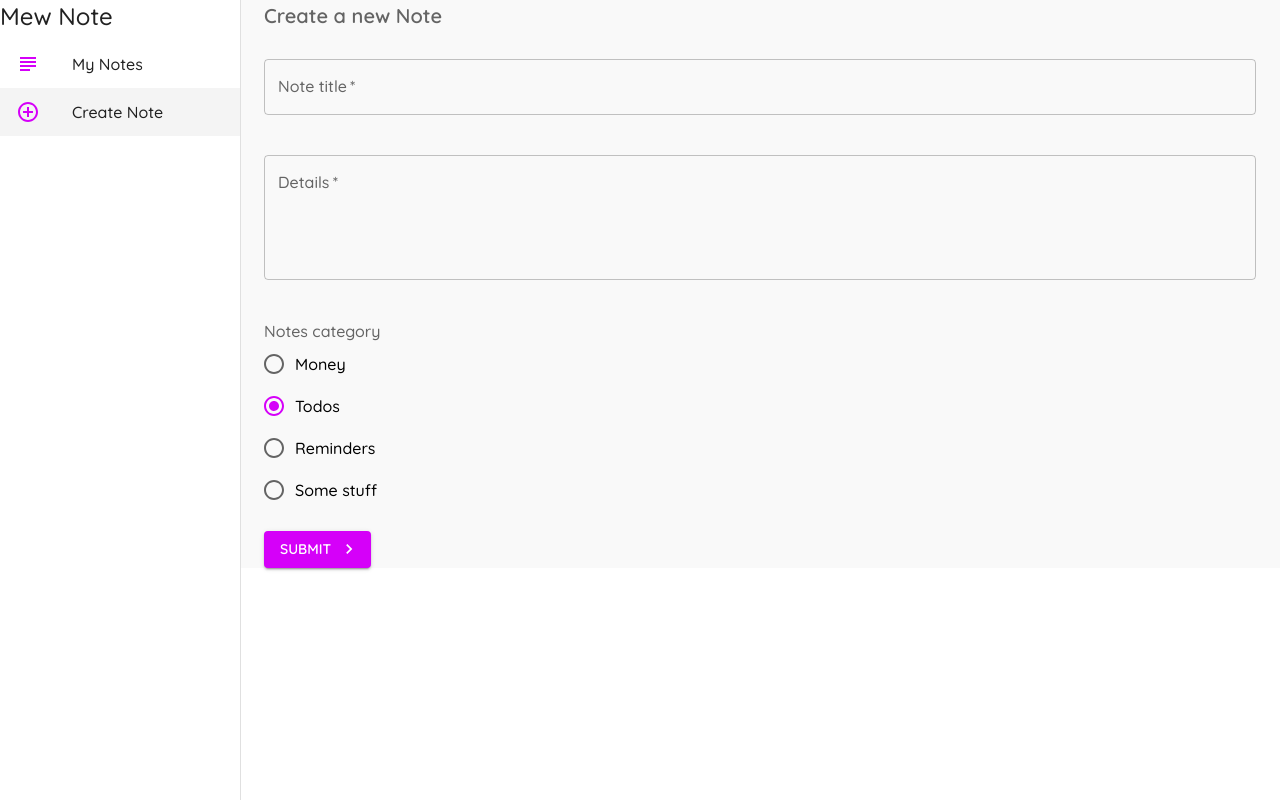
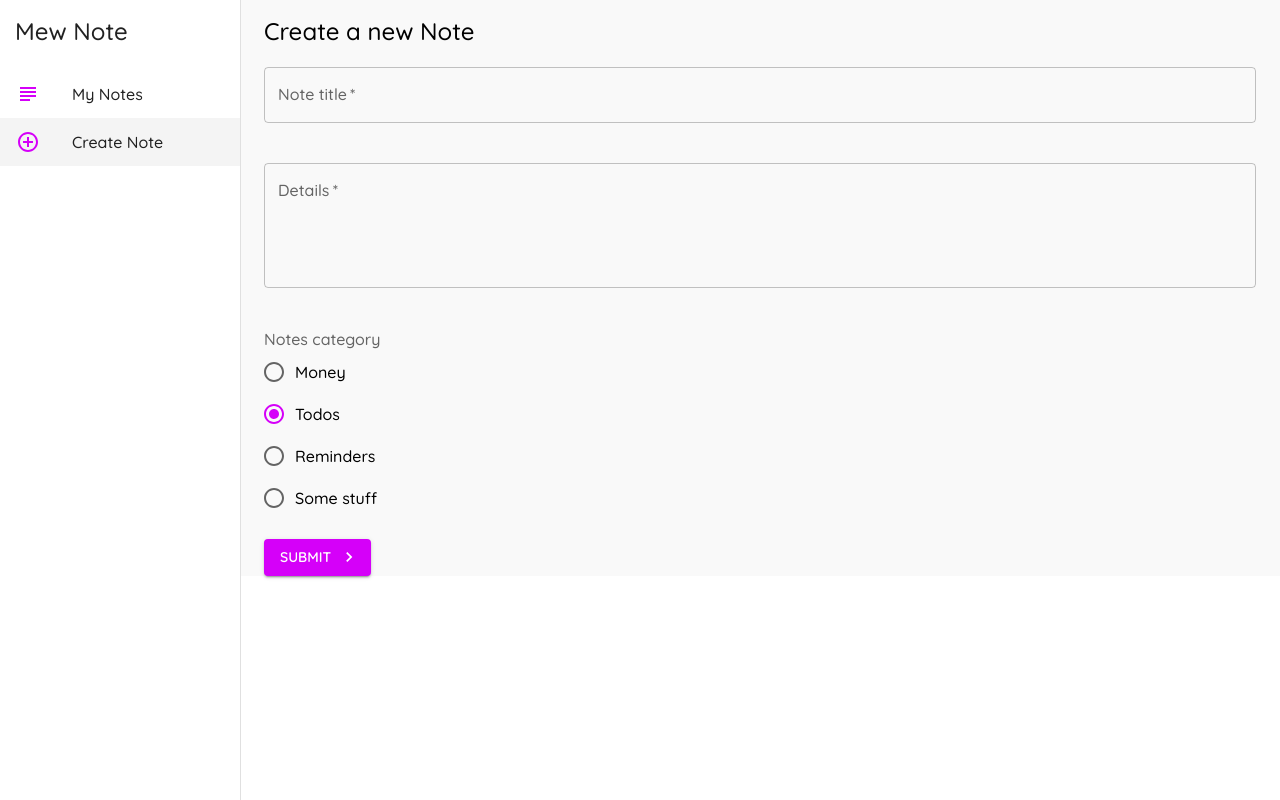
Before and after one commit to Mayamee/Notes, a React (Create React App) app: page /create in a window 1280 px wide. Built offline with nearby package versions, Linux system fonts and the light colour scheme.

Commit message:
external theme control

```diff
--- a/src/App.tsx
+++ b/src/App.tsx
@@ -1,25 +1,9 @@
 import { Routes, Route } from "react-router-dom";
-import { ThemeProvider, createTheme } from "@mui/material";
+import { ThemeProvider } from "@mui/material";
 import Create from "./pages/Create/Create";
 import Notes from "./pages/Notes/Notes";
-import { purple } from "@mui/material/colors";
 import Layout from "./hoc/Layout/Layout";
-
-const theme = createTheme({
-  palette: {
-    primary: {
-      main: "#fefefe",
-    },
-    secondary: purple,
-  },
-  typography: {
-    fontFamily: "Quicksand",
-    fontWeightLight: 400,
-    fontWeightRegular: 500,
-    fontWeightMedium: 600,
-    fontWeightBold: 700,
-  },
-});
+import theme from "./theme/themeSettings";
 
 function App() {
   return (
--- a/src/hoc/Layout/Layout.tsx
+++ b/src/hoc/Layout/Layout.tsx
@@ -1,3 +1,4 @@
+import { Theme } from "@mui/material/styles";
 import { FunctionComponent } from "react";
 import {
   Box,
@@ -11,16 +12,16 @@ import {
 import { AddCircleOutline, SubjectOutlined } from "@mui/icons-material";
 import IMenuItem from "../../models/IMenuItem";
 import { useLocation, useNavigate } from "react-router-dom";
+import { useTheme } from "@emotion/react";
 
 interface LayoutProps {
   children?: React.ReactNode;
 }
 
-const drawerWidth = 240;
-
 const Layout: FunctionComponent<LayoutProps> = ({ children }) => {
   const navigate = useNavigate();
   const location = useLocation();
+  const theme = useTheme() as Theme;
 
   const menuItems: IMenuItem[] = [
     {
@@ -42,7 +43,7 @@ const Layout: FunctionComponent<LayoutProps> = ({ children }) => {
       component="div"
       className="wrapper"
       sx={{
-        height: "100vh",
+        height: theme.layout.wrapperHeight,
       }}
     >
       <Box
@@ -55,12 +56,19 @@ const Layout: FunctionComponent<LayoutProps> = ({ children }) => {
           variant="permanent"
           anchor="left"
           sx={{
-            width: drawerWidth,
+            width: theme.layout.drawer.width,
             flexShrink: 0,
-            "& .MuiDrawer-paper": { width: drawerWidth },
+            "& .MuiDrawer-paper": { width: theme.layout.drawer.width },
           }}
         >
-          <Typography variant="h5" component="h3">
+          <Typography
+            sx={{
+              padding: theme.layout.drawer.heading.padding,
+              textAlign: theme.layout.drawer.heading.textAlign,
+            }}
+            variant="h5"
+            component="h3"
+          >
             Mew Note
           </Typography>
 
@@ -71,7 +79,9 @@ const Layout: FunctionComponent<LayoutProps> = ({ children }) => {
               <ListItemButton
                 sx={{
                   background:
-                    item.path === location.pathname ? "#f4f4f4" : null,
+                    item.path === location.pathname
+                      ? theme.layout.drawer.activeButtonColor
+                      : null,
                 }}
                 key={`${item.text}-${index}`}
                 onClick={handleClick.bind(null, item.path)}
@@ -82,7 +92,10 @@ const Layout: FunctionComponent<LayoutProps> = ({ children }) => {
             ))}
           </List>
         </Drawer>
-        <Box component="main" sx={{ background: "#f9f9f9", flexGrow: 1 }}>
+        <Box
+          component="main"
+          sx={{ background: theme.pages.background, flexGrow: 1 }}
+        >
           {children}
         </Box>
       </Box>
--- a/src/pages/Create/Create.tsx
+++ b/src/pages/Create/Create.tsx
@@ -6,6 +6,9 @@ import {
   FormControlLabel,
   FormControl,
   FormLabel,
+  Box,
+  Theme,
+  useTheme,
 } from "@mui/material";
 import { Container } from "@mui/system";
 import { KeyboardArrowRight } from "@mui/icons-material";
@@ -16,6 +19,7 @@ interface CreateProps {}
 
 const Create: FunctionComponent<CreateProps> = () => {
   const navigate = useNavigate();
+  const theme = useTheme() as Theme;
   const [title, setTitle] = useState("");
   const [details, setDetails] = useState("");
 
@@ -44,13 +48,14 @@ const Create: FunctionComponent<CreateProps> = () => {
   }) => setCategory(value);
 
   return (
-    <div className="Create">
+    <Box component="div" className="Create">
       <Container>
         <Typography
-          variant="h6"
+          sx={{
+            margin: theme.pages.create.title.margin,
+          }}
+          variant="h5"
           component="h2"
-          gutterBottom
-          color="textSecondary"
         >
           Create a new Note
         </Typography>
@@ -70,7 +75,7 @@ const Create: FunctionComponent<CreateProps> = () => {
             label="Details"
             onChange={({ target: { value } }) => setDetails(value)}
             multiline
-            rows={4}
+            rows={theme.pages.create.form.textArea.rows}
             variant="outlined"
             color="secondary"
             fullWidth
@@ -127,7 +132,7 @@ const Create: FunctionComponent<CreateProps> = () => {
           </Button>
         </form>
       </Container>
-    </div>
+    </Box>
   );
 };
 
--- a/src/pages/Notes/Notes.tsx
+++ b/src/pages/Notes/Notes.tsx
@@ -1,13 +1,15 @@
 import { FunctionComponent, useEffect, useState } from "react";
+import { Theme } from "@mui/material";
 import INoteResponse from "../../models/INoteResponse";
 import NoteService from "../../services/NoteService";
-import { Grid, Typography } from "@mui/material";
+import { Box, Grid, Typography, useTheme } from "@mui/material";
 import { Container } from "@mui/system";
 import NoteCard from "../../components/NoteCard/NoteCard";
 interface NotesProps {}
 
 const Notes: FunctionComponent<NotesProps> = () => {
   const [notes, setNotes] = useState<INoteResponse[]>([]);
+  const theme = useTheme() as Theme;
   useEffect(() => {
     NoteService.getAllNotes().then((res) => setNotes(res.data));
   }, []);
@@ -19,9 +21,17 @@ const Notes: FunctionComponent<NotesProps> = () => {
   };
 
   return (
-    <div className="Notes">
+    <Box component="div" className="Notes">
       <Container>
-        <Typography variant="h5" component="h2">Notes page</Typography>
+        <Typography
+          variant="h5"
+          component="h2"
+          sx={{
+            margin: theme.pages.notes.title.margin,
+          }}
+        >
+          Notes page
+        </Typography>
 
         {notes.length !== 0 && (
           <Grid container spacing={3}>
@@ -33,7 +43,7 @@ const Notes: FunctionComponent<NotesProps> = () => {
           </Grid>
         )}
       </Container>
-    </div>
+    </Box>
   );
 };
 
--- /dev/null
+++ b/src/theme/themeSettings.ts
@@ -0,0 +1,35 @@
+import { purple } from "@mui/material/colors";
+import { createTheme } from "@mui/material";
+
+export default createTheme({
+  palette: {
+    primary: {
+      main: "#fefefe",
+    },
+    secondary: purple,
+  },
+  typography: {
+    fontFamily: "Quicksand",
+    fontWeightLight: 400,
+    fontWeightRegular: 500,
+    fontWeightMedium: 600,
+    fontWeightBold: 700,
+  },
+  layout: {
+    drawer: {
+      activeButtonColor: "#f4f4f4",
+      heading: { padding: "15px", textAlign: "left" },
+      width: 240,
+    },
+    wrapperHeight: "100vh",
+  },
+
+  pages: {
+    background: "#f9f9f9",
+    notes: { title: { margin: "15px 0 15px 0" } },
+    create: {
+      title: { margin: "15px 0 0 0" },
+      form: { textArea: { rows: 4 } },
+    },
+  },
+});
```
Also changed, not shown: src/theme/theme.d.ts (added, +80 -0 lines).
